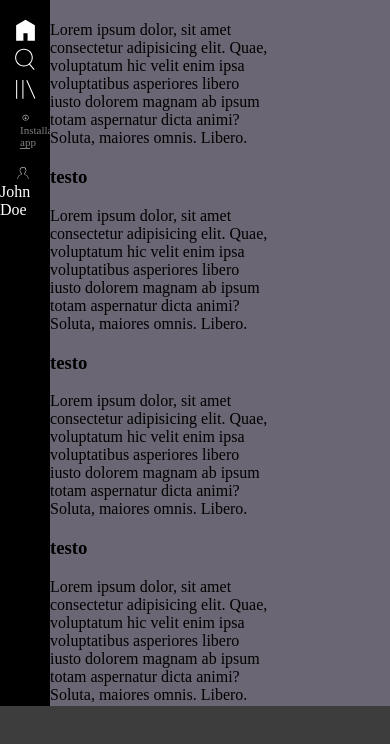
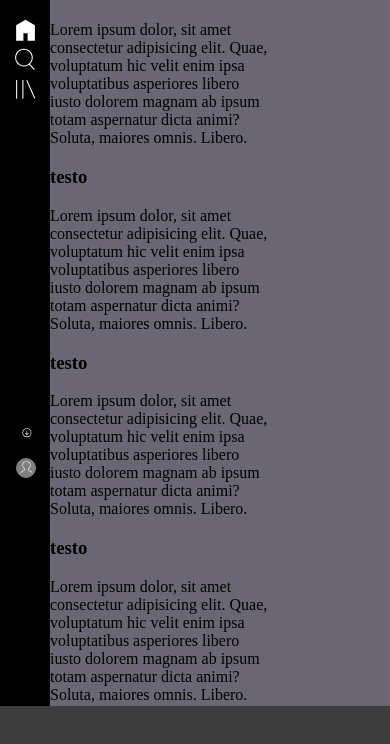
Before and after one commit to LucaIapadre98/html-css-spotifyweb, a plain HTML site: page img/index.html in a window 390 px wide. Shown: the part 38-782 px from the top of the page. Drawn offline with Linux system fonts and the light colour scheme.

Commit message:
add footer-playlist

```diff
--- a/img/css/style.css
+++ b/img/css/style.css
@@ -48,7 +48,7 @@ footer{
 .playlist .spotify img{
    width: 30px;
    height: 30px;
-   margin-left: 15px;
+   margin-left: 10px;
    padding-left: 10px;
 }
 .search{
@@ -60,8 +60,8 @@ footer{
 .search img{
    width: 22px;
    height: 22px;
-   padding-left: 13px;
-   margin-left: 15px;
+   padding-left: 10px;
+   margin-left: 10px;
    margin-right: 5px;
 }
 
@@ -83,7 +83,7 @@ footer{
     color: white;
 }
 .main-playlist p{
-    padding-left: 13px;
+    padding-left: 10px;
     margin: 8px 10px;
     font-size: 13px;
 
@@ -96,26 +96,42 @@ footer{
     margin-bottom: 10px;
     margin-left: 0;
     margin-right: 10px;
+}
+
+.playlist-bottom #card #img-footer{
+    margin-left: 10px;
+    margin-bottom: 10px;
+    padding-left: 10px;
 
 }
+
+.playlist-bottom  #card img{
+    width: 12px;
+    height: 12px;
+    margin-right: 6px;
+}
+
 .footer-playlist .playlist-bottom #app{
-    font-size: 11px;
-    text-align: center;
-    margin: 7px 20px;
-    border-bottom: 1px solid gray;
+    font-size: 12px;
 }
-.footer-playlist .playlist-bottom img{
-    height: 8px;
-    width: 8px;
+
+.playlist-bottom #card-2 #profile img{
+    height: 15px;
+    width: 15px;
+    margin-left: 10px;
+    padding: 1.5px;
+    margin-right: 8px;
+    border: 1px solid gray;
+    border-radius: 50%;
+    background-color: grey;
 }
-.footer-playlist .playlist-bottom #profile img{
-    height: 12px;
-    width: 12px;
-    margin-left: 17px;
-    margin-right: 10px;
+.footer-playlist .playlist-bottom #card-2{
+    margin-top: 10px;
+    padding-top: 5px;
 }
 .footer-playlist .playlist-bottom #profile{
     color: white;
+    font-size: 15px; padding-top: 5px;
 
 }
 
@@ -144,12 +160,36 @@ footer{
         height: 50%;
         padding: 0 5px;
         margin: 0 8px;
+    }
+    .main-playlist{
+        height: 320px;
+    }
+
+    h4, .name-playlist{
+        display: none;
+    }
+    .footer-playlist{
+        height: 30px;
+    }
+    .footer-playlist .playlist-bottom #app{
+        display: none;
 
     }
-    .main-playlist{
+    .footer-playlist .playlist-bottom #img-footer{
+        width: 50%;
+        height: 50%;
+        padding-right: 30px;
+
+    }
+    .footer-playlist .playlist-bottom #name-bottom{
         display: none;
+    }
+    .footer-playlist .playlist-bottom #profile{
+        margin-left: 6px;
+        margin-right: 8px;
     }
 
 
 
+
 }
--- a/img/index.html
+++ b/img/index.html
@@ -36,10 +36,12 @@
                 </div>
                 <div class="footer-playlist">
                     <div class="playlist-bottom">
-                        <p id="app"><img src="./image/download.svg">Installa app</p>
-                        <p id="profile">
-                            <img src="./image/profile.svg">John Doe
-                        </p>
+                        <div id="card">
+                            <span id="img-footer"><img src="./image/download.svg"><span id="app">Installa app</span></span>
+                         </div>
+                        <div id="card-2">
+                            <span id="profile"><img src="./image/profile.svg"><span id="name-bottom">John Doe</span></span>
+                        </div>
                     </div>
                 </div>
             </div>
```
